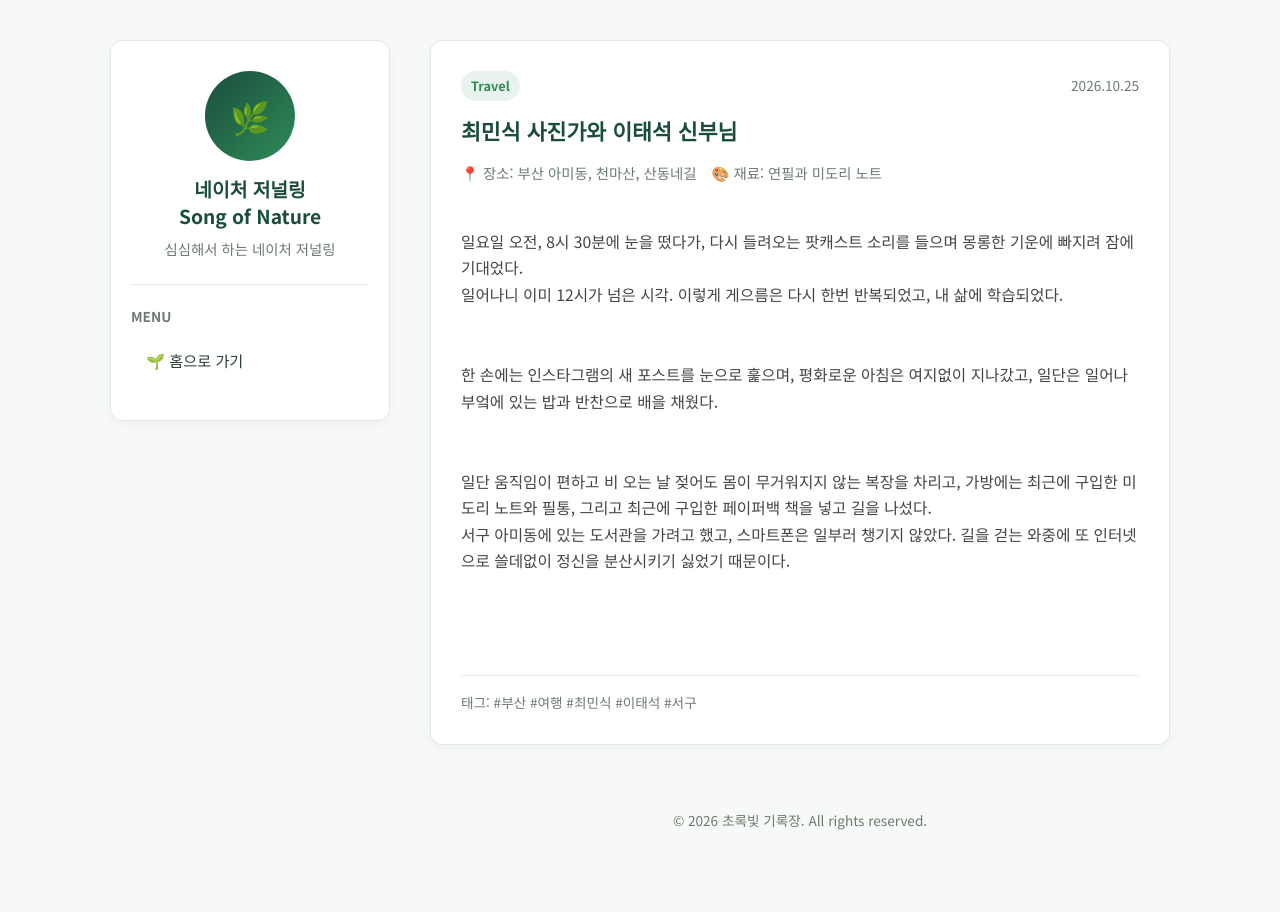
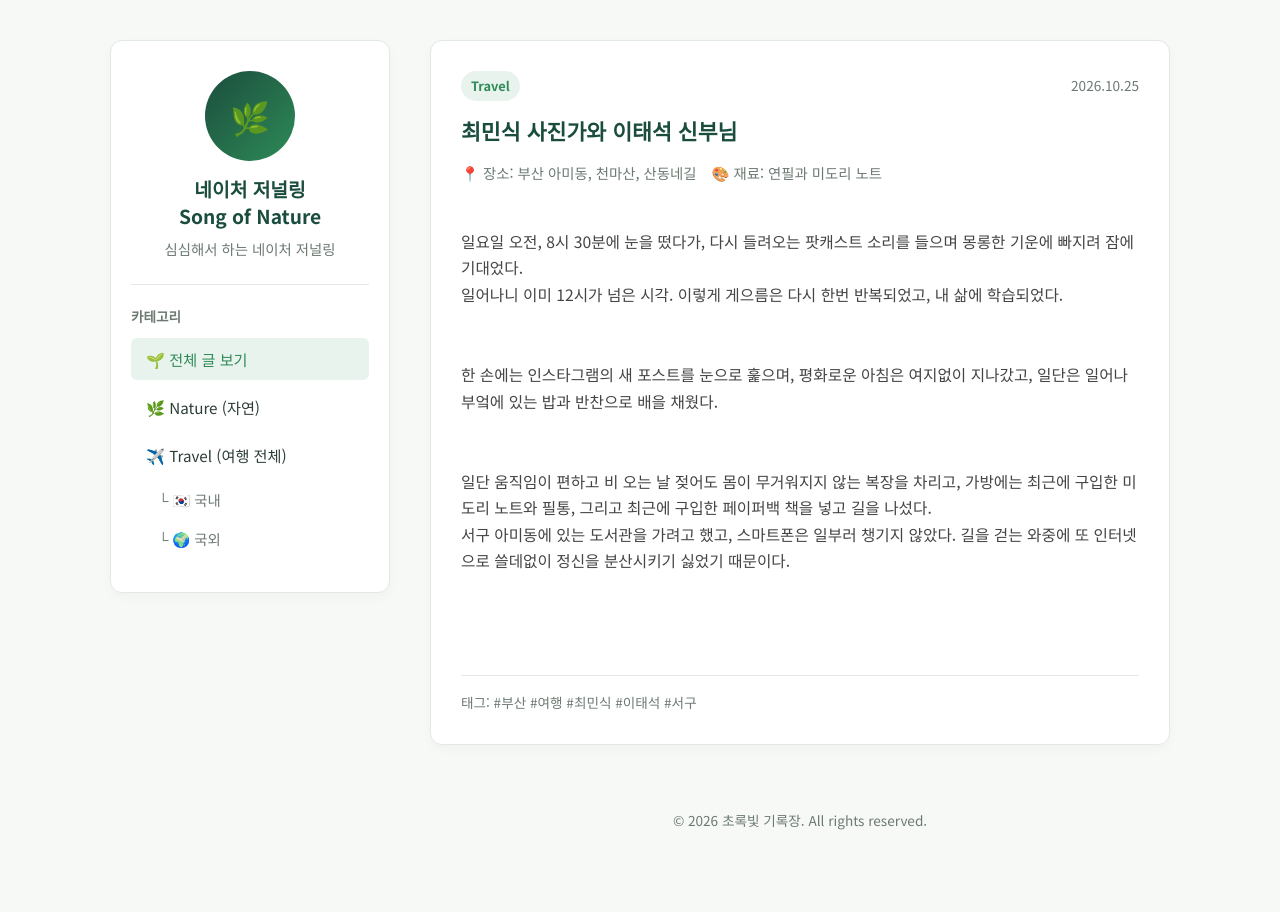
Before and after one commit to Songofnature/Nature-Journal, a Jekyll site: the page built from index.html, in a window 1280 px wide. Built offline with Jekyll 4.4.1, drawn with Linux system fonts in a browser that asks for light colours.

Commit message:
Enhance navigation with filter buttons and scripts

```diff
--- a/_layouts/default.html
+++ b/_layouts/default.html
@@ -25,8 +25,11 @@
         .profile-desc { font-size: 0.9rem; color: var(--text-muted); margin-bottom: 25px; line-height: 1.5; }
         .nav-menu { border-top: 1px solid var(--border-color); padding-top: 20px; text-align: left; }
         .nav-title { font-size: 0.85rem; font-weight: 700; color: var(--text-muted); margin-bottom: 10px; text-transform: uppercase; }
-        .filter-btn { display: block; width: 100%; padding: 10px 15px; margin-bottom: 6px; background: transparent; border: none; border-radius: 6px; text-align: left; font-family: inherit; font-size: 0.95rem; color: var(--text-main); cursor: pointer; text-decoration: none; transition: all 0.2s; }
-        .filter-btn:hover { background-color: rgba(46, 139, 87, 0.1); color: var(--accent-color); font-weight: 500; }
+        .filter-btn { display: block; width: 100%; padding: 10px 15px; margin-bottom: 6px; background: transparent; border: none; border-radius: 6px; text-align: left; font-family: inherit; font-size: 0.95rem; color: var(--text-main); cursor: pointer; transition: all 0.2s; }
+        .filter-btn:hover, .filter-btn.active { background-color: rgba(46, 139, 87, 0.1); color: var(--accent-color); font-weight: 500; }
+        .sub-menu { padding-left: 15px; display: flex; flex-direction: column; gap: 4px; margin-bottom: 6px; }
+        .sub-btn { display: block; width: 100%; padding: 7px 12px; background: transparent; border: none; border-radius: 6px; text-align: left; font-family: inherit; font-size: 0.9rem; color: var(--text-muted); cursor: pointer; transition: all 0.2s; }
+        .sub-btn:hover, .sub-btn.active { background-color: rgba(46, 139, 87, 0.1); color: var(--accent-color); font-weight: 500; }
         .main-content { display: flex; flex-direction: column; gap: 24px; }
         .blog-card { background-color: var(--card-bg); border: 1px solid var(--border-color); border-radius: 12px; padding: 30px; box-shadow: 0 4px 12px rgba(0,0,0,0.03); }
         .card-header { display: flex; justify-content: space-between; align-items: center; margin-bottom: 12px; }
@@ -46,16 +49,53 @@
             <div class="profile-name">{{ site.title }}</div>
             <div class="profile-desc">{{ site.description }}</div>
             <div class="nav-menu">
-                <div class="nav-title">Menu</div>
-                <a href="{{ '/' | relative_url }}" class="filter-btn">🌱 홈으로 가기</a>
+                <div class="nav-title">카테고리</div>
+                <button class="filter-btn active" onclick="filterEntries('all')">🌱 전체 글 보기</button>
+                <button class="filter-btn" onclick="filterEntries('nature')">🌿 Nature (자연)</button>
+                <button class="filter-btn" onclick="filterEntries('travel')">✈️ Travel (여행 전체)</button>
+                <div class="sub-menu">
+                    <button class="sub-btn" onclick="filterEntries('travel', 'domestic')">└ 🇰🇷 국내</button>
+                    <button class="sub-btn" onclick="filterEntries('travel', 'overseas')">└ 🌍 국외</button>
+                </div>
             </div>
         </aside>
-        <main class="main-content">
+        <main class="main-content" id="entryList">
             {{ content }}
             <footer class="footer">
                 <p>&copy; 2026 초록빛 기록장. All rights reserved.</p>
             </footer>
         </main>
     </div>
+
+    <script>
+        function filterEntries(category, subcategory = null) {
+            const cards = document.querySelectorAll('.blog-card');
+            const allBtns = document.querySelectorAll('.filter-btn, .sub-btn');
+
+            allBtns.forEach(btn => btn.classList.remove('active'));
+            event.target.classList.add('active');
+
+            cards.forEach(card => {
+                const cardCat = (card.dataset.category || '').toLowerCase();
+                const cardSub = (card.dataset.subcategory || '').toLowerCase();
+
+                if (category === 'all') {
+                    card.style.display = 'block';
+                } else if (subcategory) {
+                    if (cardCat === category && cardSub === subcategory) {
+                        card.style.display = 'block';
+                    } else {
+                        card.style.display = 'none';
+                    }
+                } else {
+                    if (cardCat === category) {
+                        card.style.display = 'block';
+                    } else {
+                        card.style.display = 'none';
+                    }
+                }
+            });
+        }
+    </script>
 </body>
 </html>
```
